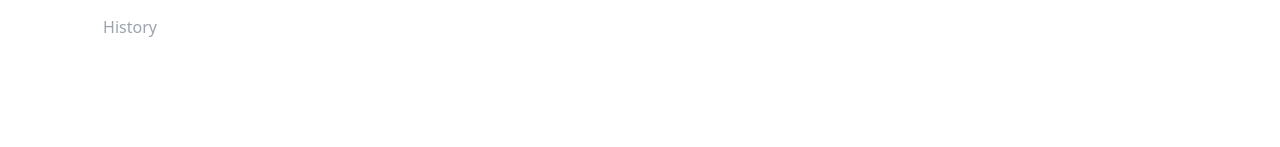
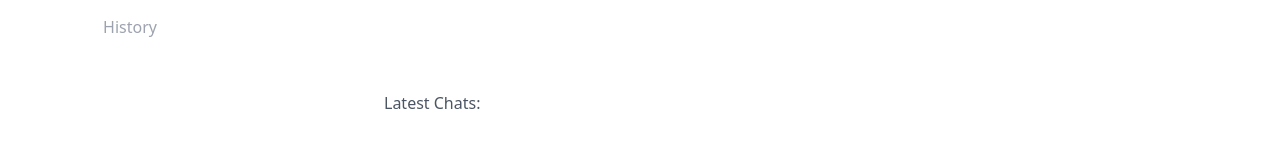
Before and after one commit to nisanurren/searchBar, a React (Vite) app: page /login in a window 1280 px wide. Both pictures are taken after typing "Sample" into the empty fields and a click on the button "LOGIN". Shown: the part 169-316 px from the top of the page. Built offline with nearby package versions, Linux system fonts and the light colour scheme.

Commit message:
Add: history style

```diff
--- a/src/components/History.jsx
+++ b/src/components/History.jsx
@@ -10,12 +10,18 @@ function History({ onHistoryItemClick }) {
   }, []);
 
   return (
-    <div>
-      {conversations.map((con) => (
-        <div className="p-2" onClick={() => onHistoryItemClick(con.id)} key={con.id}> {/* Update onClick to use the passed handler */}
-          {con.id}
-        </div>
-      ))}
+    <div style={{ maxWidth: "260px" }} className="p-8 h-screen text-left">
+      <div className="text-gray-600 p-3">Latest Chats:</div>
+      <ul>
+        {conversations.map((item) => (
+          <li
+            onClick={() => onHistoryItemClick(item.id)}
+            className="text-gray-400 p-3 hover:bg-fini-blue hover:text-white rounded-xl hover:rounded-xl`}"
+          >
+            {item.conversation[0].content}
+          </li>
+        ))}
+      </ul>
     </div>
   );
 }
```
